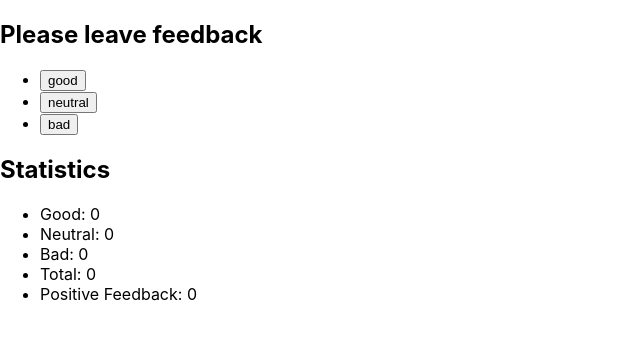
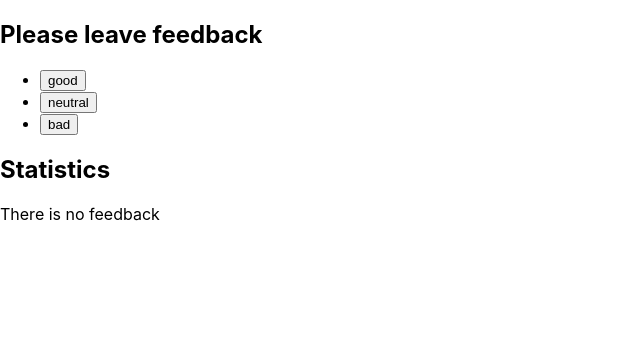
Before and after one commit to Fetivol/react-02-events-feedback, a React (Create React App) app: page / in a window 1280 px wide. Shown: the top 340 px of the page, without its empty margins (0-640 px from the left). Built offline with nearby package versions, Linux system fonts and the light colour scheme.

Commit message:
notification

```diff
--- a/src/components/App.jsx
+++ b/src/components/App.jsx
@@ -2,6 +2,7 @@
 import { FbManagement } from './FbManagement/FbManagement';
 import { Statistics } from './Statistics/Statistics';
 import { Wrapper } from './Wrapper/Wrapper';
+import { Notification } from './Notification/Notification';
 
 export class App extends Component {
   state = {
@@ -12,7 +13,6 @@
 
   addFeedback = option => {
     this.setState(pState => ({
-      // console.log([option], pState[option] + 1);
       [option]: (pState[option] += 1),
     }));
   };
@@ -37,6 +37,7 @@
         </Wrapper>
 
         <Wrapper title="Statistics">
+          {this.countTotalFeedback() ? (
             <Statistics
               good={this.state.good}
               neutral={this.state.neutral}
@@ -44,6 +45,9 @@
               total={this.countTotalFeedback()}
               positivePercentage={this.countPositiveFeedbackPercentage()}
             ></Statistics>
+          ) : (
+            <Notification message="There is no feedback"></Notification>
+          )}
         </Wrapper>
       </div>
     );
--- /dev/null
+++ b/src/components/Notification/Notification.js
@@ -0,0 +1,3 @@
+export const Notification = ({ message }) => {
+  return <p>{message}</p>;
+};
```
Lines whose indentation alone changed are shown as unchanged.
